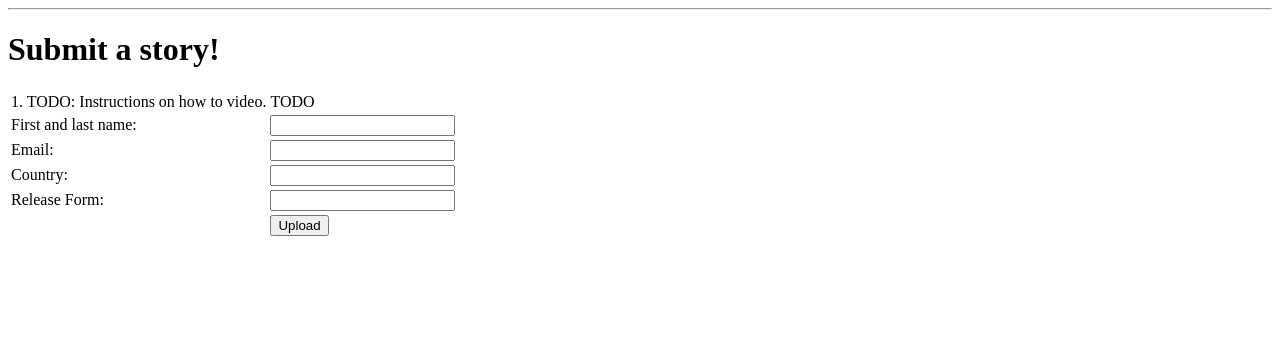
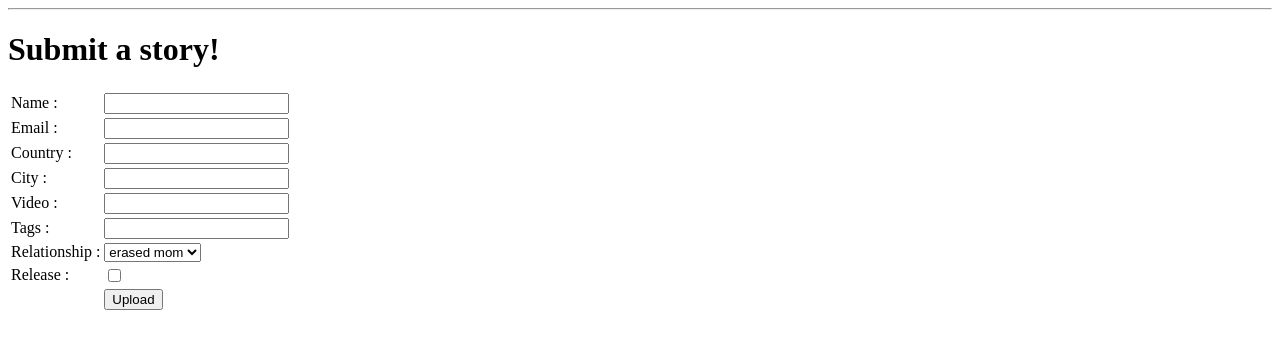
Before and after one commit to d1m0/mosaic, a Flask app: template mosaic/templates/upload.html in a window 1280 px wide. Shown: the top 349 px of the page. Run offline with Flask 2, Linux system fonts and the light colour scheme; the template is opened without the code that fills it: values that come from a table or form of the project are taken from there, most other values are stand-ins (such as "Sample title", 1, 10 or a date in 2020); form fields are guessed from the names that the template uses; parts of the project's set-up code (start-up, migrations or seed data) failed here and were passed over; some libraries are stand-ins or nearby versions.

Commit message:
fancy forms

```diff
--- a/mosaic/forms.py
+++ b/mosaic/forms.py
@@ -1,13 +1,13 @@
 from flask_wtf import FlaskForm
-from wtforms import StringField, BooleanField, TextAreaField, FileField
+from wtforms import StringField, BooleanField, TextAreaField, FileField, SelectField
 from wtforms.validators import DataRequired, Length, regexp
 
 class UploadForm(FlaskForm):
-    name = StringField('name', validators=[DataRequired()])
-    email = StringField('email', validators=[DataRequired()])
-    country = StringField('country', validators=[DataRequired()])
-    city = StringField('city', validators=[DataRequired()])
+    name = StringField('Name', validators=[DataRequired()])
+    email = StringField('E-mail', validators=[DataRequired()])
+    country = StringField('Country', validators=[DataRequired()])
+    city = StringField('City', validators=[DataRequired()])
     video = StringField('Video File Link', validators=[DataRequired()])
-    tags = StringField('tags', default="")
-    relationship = SelectField('relationship', choices=[('mom', 'erased mom')])
-    release = BooleanField('release', default=False, validators=[DataRequired()])
+    tags = StringField('Tags', default="")
+    relationship = SelectField('Relationship', choices=[('mom', 'erased mom')])
+    release = BooleanField('Release', default=False, validators=[DataRequired()])
--- a/mosaic/templates/upload.html
+++ b/mosaic/templates/upload.html
@@ -1,45 +1,36 @@
 {% extends "base.html" %}
+
 {% block content %}
   <h1>Submit a story!</h1>
   <form action="" method="post" name="edit" enctype="multipart/form-data">
       {{form.hidden_tag()}}
       <table>
+
+          {% macro render_field(field) %}
           <tr>
-              <td>1. TODO: Instructions on how to video.</td>
-              <td>TODO</td>
+            <td>{{ field.name | capitalize }} :</td>
+            <td>{{ field }}</td>
+            {% if field.errors %}
+              <ul class=errors>
+              {% for error in field.errors %}
+                <li>{{ error }}</li>
+              {% endfor %}
+              </ul>
+            {% endif %}
           </tr>
-          <tr>
-              <td>First and last name:</td>
-              <td>{{ form.name() }}
-                  {% for error in form.name.errors %}
-                    <span style="color: red;">[{{ error }}]</span>
-                  {% endfor %}<br>
-              </td>
-          </tr>
-          <tr>
-              <td>Email:</td>
-              <td>{{ form.email() }}
-                  {% for error in form.email.errors %}
-                    <span style="color: red;">[{{ error }}]</span>
-                  {% endfor %}<br>
-              </td>
-          </tr>
-          <tr>
-              <td>Country:</td>
-              <td>{{ form.country() }}
-                  {% for error in form.country.errors %}
-                    <span style="color: red;">[{{ error }}]</span>
-                  {% endfor %}<br>
-              </td>
-          </tr>
-          <tr>
-              <td>Release Form:</td>
-              <td>{{ form.release() }}
-                  {% for error in form.release.errors %}
-                    <span style="color: red;">[{{ error }}]</span>
-                  {% endfor %}<br>
-              </td>
-          </tr>
+          {% endmacro %}
+
+
+
+          {{ render_field(form.name) }}
+          {{ render_field(form.email) }}
+          {{ render_field(form.country) }}
+          {{ render_field(form.city) }}
+          {{ render_field(form.video) }}
+          {{ render_field(form.tags) }}
+          {{ render_field(form.relationship) }}
+          {{ render_field(form.release) }}
+
           <tr>
               <td></td>
               <td><input type="submit" value="Upload"></td>
```
